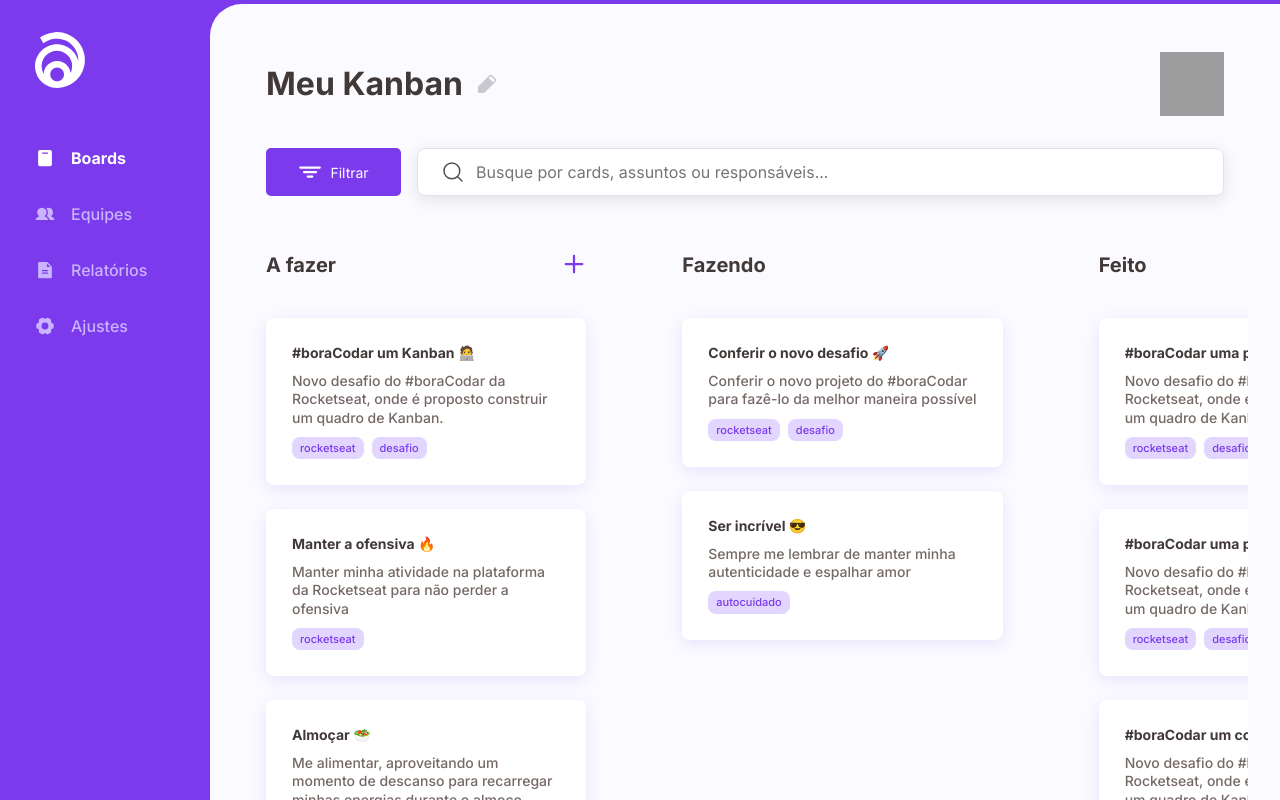
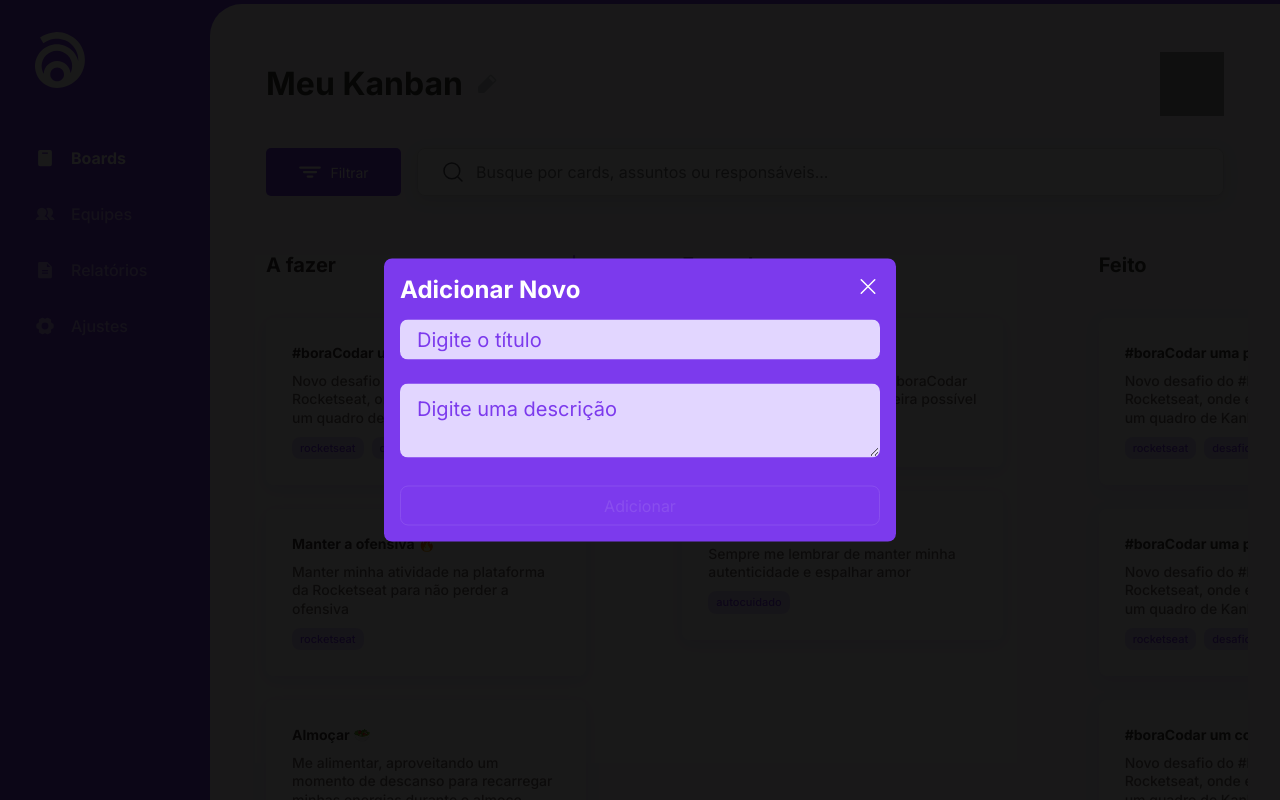
Before and after one commit to thiagogaia/bc-kanban, a React (Vite) app: page /boards in a window 1280 px wide. Both pictures are taken after a click on the icon 574 px from the left and 264 px from the top of the page. Built offline with nearby package versions, Linux system fonts and the light colour scheme; grey boxes are pictures that could not be loaded.

Commit message:
:ambulance: add new item

```diff
--- a/package.json
+++ b/package.json
@@ -14,15 +14,19 @@
 		"server": "tsx watch ./server.ts"
 	},
 	"dependencies": {
+		"@hookform/resolvers": "^3.0.0",
+		"@radix-ui/react-dialog": "^1.0.3",
 		"framer-motion": "^10.9.1",
 		"phosphor-react": "^1.4.1",
 		"react": "^18.2.0",
 		"react-dnd": "^16.0.1",
 		"react-dnd-html5-backend": "^16.0.1",
 		"react-dom": "^18.2.0",
+		"react-hook-form": "^7.43.8",
 		"react-router-dom": "^6.9.0",
 		"styled-components": "^5.3.6",
-		"uuid": "^9.0.0"
+		"uuid": "^9.0.0",
+		"zod": "^3.21.4"
 	},
 	"devDependencies": {
 		"@testing-library/jest-dom": "^5.16.5",
--- a/src/components/BoxBoard/index.tsx
+++ b/src/components/BoxBoard/index.tsx
@@ -1,13 +1,26 @@
 /* eslint-disable no-unused-vars */
+import { zodResolver } from '@hookform/resolvers/zod';
 import { Plus } from 'phosphor-react';
 import type { ReactElement } from 'react';
+import { useForm } from 'react-hook-form';
+import { v4 as uuidv4 } from 'uuid';
+import { z } from 'zod';
 
+import { useCards } from '~/hooks/useCards';
 import { useColumnDrop } from '~/hooks/useDrop';
 import type { DataItem, DataStatus } from '~/models/DataList';
 
 import { Card } from '../Card';
+import { Modal } from '../Modal';
 
-import { BoxBoardContainer, BoxHeader, Cards } from './styles';
+import {
+	BoxBoardContainer,
+	BoxHeader,
+	Cards,
+	CloseButton,
+	Form,
+	FormControl,
+} from './styles';
 
 interface BoxBoardProps {
 	column: DataStatus;
@@ -21,11 +34,27 @@ export enum BoxColumnToPtBr {
 	done = 'Feito',
 }
 
+const NewItemSchema = z.object({
+	title: z.string().min(4, {
+		message: 'Informe um título',
+	}),
+	description: z.string().min(4, {
+		message: 'Informe uma descrição',
+	}),
+	// tags: z.enum(['rocketseat', 'challenge', 'self_care']),
+});
+
+type NewItemFormInputs = z.infer<typeof NewItemSchema>;
+
+const checkInputError = (input: string): boolean =>
+	Boolean((input?.length as number) > 0);
+
 export function BoxBoard({
 	column,
 	data,
 	search,
 }: BoxBoardProps): ReactElement {
+	const { addItem } = useCards();
 	const { dropRef, isOver } = useColumnDrop(column);
 
 	const filteredData = data.filter(
@@ -34,16 +63,72 @@ export function BoxBoard({
 			item.content.toLocaleLowerCase().includes(search),
 	);
 
+	const { register, watch, handleSubmit, reset, formState, setValue } =
+		useForm<NewItemFormInputs>({
+			resolver: zodResolver(NewItemSchema),
+		});
+
+	const { errors } = formState;
+
+	const isValidSubmitForm = watch('description') && watch('title');
+
+	function handleNewItem(data: NewItemFormInputs): void {
+		addItem({
+			content: data.description,
+			title: data.title,
+			status: 'todo',
+			tags: [
+				{
+					id: uuidv4(),
+					name: 'desafio',
+				},
+			],
+			id: uuidv4(),
+		});
+
+		reset();
+	}
+
 	return (
 		<BoxBoardContainer>
 			<BoxHeader>
 				<h1>{BoxColumnToPtBr[column]}</h1>
 
 				{column === 'todo' && (
-					<Plus
-						size={24}
-						weight="bold"
-					/>
+					<Modal
+						OpenIcon={Plus}
+						title="Adicionar Novo"
+					>
+						<Form onSubmit={handleSubmit(handleNewItem)}>
+							<FormControl
+								error={checkInputError(errors?.title?.message as string)}
+							>
+								<input
+									{...register('title')}
+									placeholder="Digite o título"
+									type="text"
+									autoComplete="off"
+								/>
+							</FormControl>
+
+							<FormControl
+								error={checkInputError(errors?.description?.message as string)}
+							>
+								<textarea
+									{...register('description')}
+									placeholder="Digite uma descrição"
+									autoComplete="off"
+								/>
+							</FormControl>
+
+							<CloseButton
+								type="submit"
+								disabled={!isValidSubmitForm}
+							>
+								Adicionar
+							</CloseButton>
+						</Form>
+					</Modal>
 				)}
 			</BoxHeader>
 
--- a/src/components/BoxBoard/styles.ts
+++ b/src/components/BoxBoard/styles.ts
@@ -1,6 +1,5 @@
 /* eslint-disable @typescript-eslint/explicit-function-return-type */
 import styled, { css } from 'styled-components';
-
 export const BoxBoardContainer = styled.div`
 	min-width: 23.0206rem;
 	width: 100%;
@@ -41,18 +40,80 @@ export const BoxHeader = styled.div`
 	padding: 1.5rem;
 	display: flex;
 	justify-content: space-between;
+`;
 
-	&:has(svg) {
-		svg {
+export const Form = styled.form`
+	margin-top: 1rem;
+	display: flex;
+	flex-direction: column;
+	gap: 1.5rem;
+	width: 30rem;
+`;
+
+interface FormControlProps {
+	error: boolean;
+}
+
+export const FormControl = styled.div<FormControlProps>`
+	width: 100%;
+
+	input {
+		width: 100%;
+		height: 2.5rem;
+		border-radius: 8px;
+		border: 1px solid transparent;
+		padding-left: 1rem;
+		background: ${({ theme }) => theme['purple-02']};
+		font-weight: 400;
+		font-size: 1.25rem;
+		letter-spacing: 0.0015em;
+		color: ${({ theme }) => theme['purple-01']};
+
+		&::placeholder {
 			color: ${({ theme }) => theme['purple-01']};
-			cursor: pointer;
-			border-radius: 4px;
 		}
 
-		svg:hover {
-			background: ${({ theme }) => theme['purple-01']};
-			color: ${({ theme }) => theme['white-01']};
-			transition: background-color 0.2s, color 0.2s;
+		${({ error, theme }) =>
+			error &&
+			css`
+				border: 1px solid ${theme['purple-01']};
+			`}
+	}
+
+	textarea {
+		min-width: 100%;
+		min-height: 3rem;
+		border-radius: 8px;
+		border: 1px solid transparent;
+		padding: 0.75rem 1rem;
+		background: ${({ theme }) => theme['purple-02']};
+		font-weight: 400;
+		font-size: 1.25rem;
+		letter-spacing: 0.0015em;
+		color: ${({ theme }) => theme['purple-01']};
+
+		&::placeholder {
+			color: ${({ theme }) => theme['purple-01']};
 		}
+
+		${({ error, theme }) =>
+			error &&
+			css`
+				border: 1px solid ${theme['purple-01']};
+			`}
 	}
 `;
+
+export const CloseButton = styled.button`
+	height: 2.5rem;
+	border-radius: 8px;
+	cursor: pointer;
+	border: 1px solid ${({ theme }) => theme['white-02']};
+	background: ${({ theme }) => theme['purple-01']};
+	color: ${({ theme }) => theme['white-01']};
+
+	&:disabled {
+		cursor: not-allowed;
+		opacity: 0.1;
+	}
+`;
--- /dev/null
+++ b/src/components/Modal/index.tsx
@@ -0,0 +1,44 @@
+import { Portal, Root } from '@radix-ui/react-dialog';
+import type { Icon as NavIconType } from 'phosphor-react';
+import { X } from 'phosphor-react';
+import type { ReactElement, ReactNode } from 'react';
+
+import {
+	Close,
+	Content,
+	Header,
+	ModalContainer,
+	Overlay,
+	Title,
+	Trigger,
+} from './styles';
+
+// import { IconView } from '~/assets/images';
+
+interface ModalProps {
+	title: string;
+	children: ReactNode;
+	OpenIcon: NavIconType;
+}
+
+export function Modal({ children, title, OpenIcon }: ModalProps): ReactElement {
+	return (
+		<ModalContainer>
+			<Root>
+				<Header>
+					<Trigger asChild>{OpenIcon && <OpenIcon size={24} />}</Trigger>
+				</Header>
+				<Portal>
+					<Overlay />
+					<Content>
+						<Title>{title}</Title>
+						<Close>
+							<X size={24} />
+						</Close>
+						{children}
+					</Content>
+				</Portal>
+			</Root>
+		</ModalContainer>
+	);
+}
--- /dev/null
+++ b/src/components/Modal/styles.ts
@@ -0,0 +1,60 @@
+/* eslint-disable @typescript-eslint/explicit-function-return-type */
+import * as Dialog from '@radix-ui/react-dialog';
+import styled from 'styled-components';
+
+export const Trigger = styled(Dialog.Trigger)`
+	cursor: pointer;
+`;
+
+export const Overlay = styled(Dialog.Overlay)`
+	position: fixed;
+	width: 100vw;
+	height: 100vh;
+	inset: 0;
+	background: rgba(0, 0, 0, 0.9);
+`;
+
+export const Content = styled(Dialog.Content)`
+	padding: 1rem;
+	position: fixed;
+	top: 50%;
+	left: 50%;
+	transform: translate(-50%, -50%);
+	background: ${({ theme }) => theme['purple-01']};
+	border-radius: 8px;
+`;
+
+export const Close = styled(Dialog.Close)`
+	position: absolute;
+	background: transparent;
+	border: 0;
+	top: 1rem;
+	right: 1rem;
+	line-height: 0;
+	cursor: pointer;
+	color: ${({ theme }) => theme['white-01']};
+`;
+
+export const ModalContainer = styled.div``;
+
+export const Header = styled.div`
+	display: flex;
+
+	svg {
+		color: ${({ theme }) => theme['purple-01']};
+		cursor: pointer;
+		border-radius: 4px;
+
+		&:hover {
+			background: ${({ theme }) => theme['purple-01']};
+			color: ${({ theme }) => theme['white-01']};
+			transition: background-color 0.2s, color 0.2s;
+		}
+	}
+`;
+
+export const Title = styled(Dialog.Title)`
+	font-weight: 600;
+	font-size: 1.5rem;
+	letter-spacing: 0.0015em;
+`;
--- a/src/contexts/BoardContext.tsx
+++ b/src/contexts/BoardContext.tsx
@@ -10,6 +10,7 @@ export interface BoardContextType {
 	doingCards: DataItem[];
 	doneCards: DataItem[];
 	dropItem: (data: MoveProps) => void;
+	addItem: (data: DataItem) => void;
 }
 
 interface BoardContextProps {
@@ -36,6 +37,12 @@ export function BoardContextProvider({
 
 		return JSON.parse(storageData);
 	});
+
+	function addItem(data: DataItem): void {
+		console.log(data);
+
+		setCards((state) => [data, ...state]);
+	}
 
 	const dropItem = useCallback(
 		(data: MoveProps) => {
@@ -74,6 +81,7 @@ export function BoardContextProvider({
 		<BoardContext.Provider
 			value={{
 				dropItem,
+				addItem,
 				todoCards,
 				doingCards,
 				doneCards,
```
Also changed, not shown: 1 other file (tests, documents, lock files or other folders).
